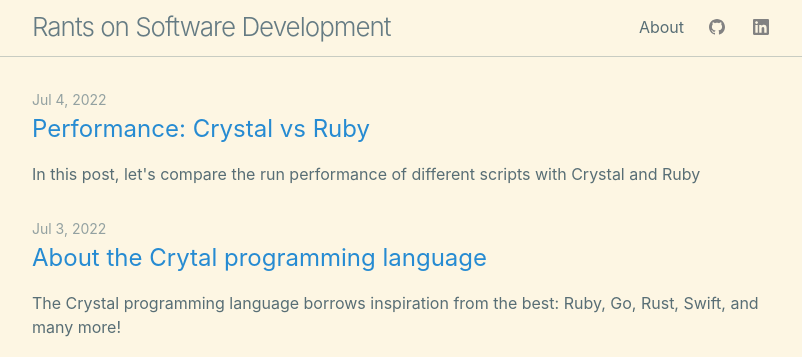
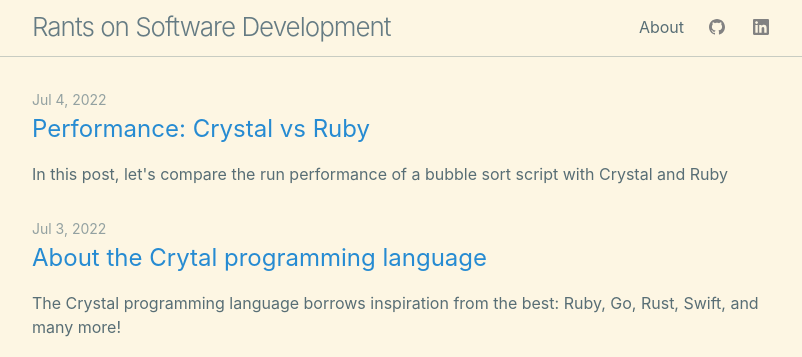
Before and after one commit to rrevi/rrevi.github.io, a Jekyll site: the page built from index.md, in a window 1280 px wide and 900 px high. Shown: the top 357 px of the window, without its empty margins (238-1040 px from the left). Built offline with Jekyll 4.4.1, drawn with Linux system fonts in a browser that asks for light colours.

Commit message:
post: update to intro of performance crystal vs ruby

```diff
--- a/_posts/2022-07-04-performance-crystal-vs-ruby.md
+++ b/_posts/2022-07-04-performance-crystal-vs-ruby.md
@@ -2,7 +2,7 @@
 published: true
 layout: post
 title: 'Performance: Crystal vs Ruby'
-intro: In this post, let's compare the run performance of different scripts with Crystal and Ruby
+intro: In this post, let's compare the run performance of a bubble sort script with Crystal and Ruby
 ---
 
 ### Refresher about Crystal and Ruby
```
